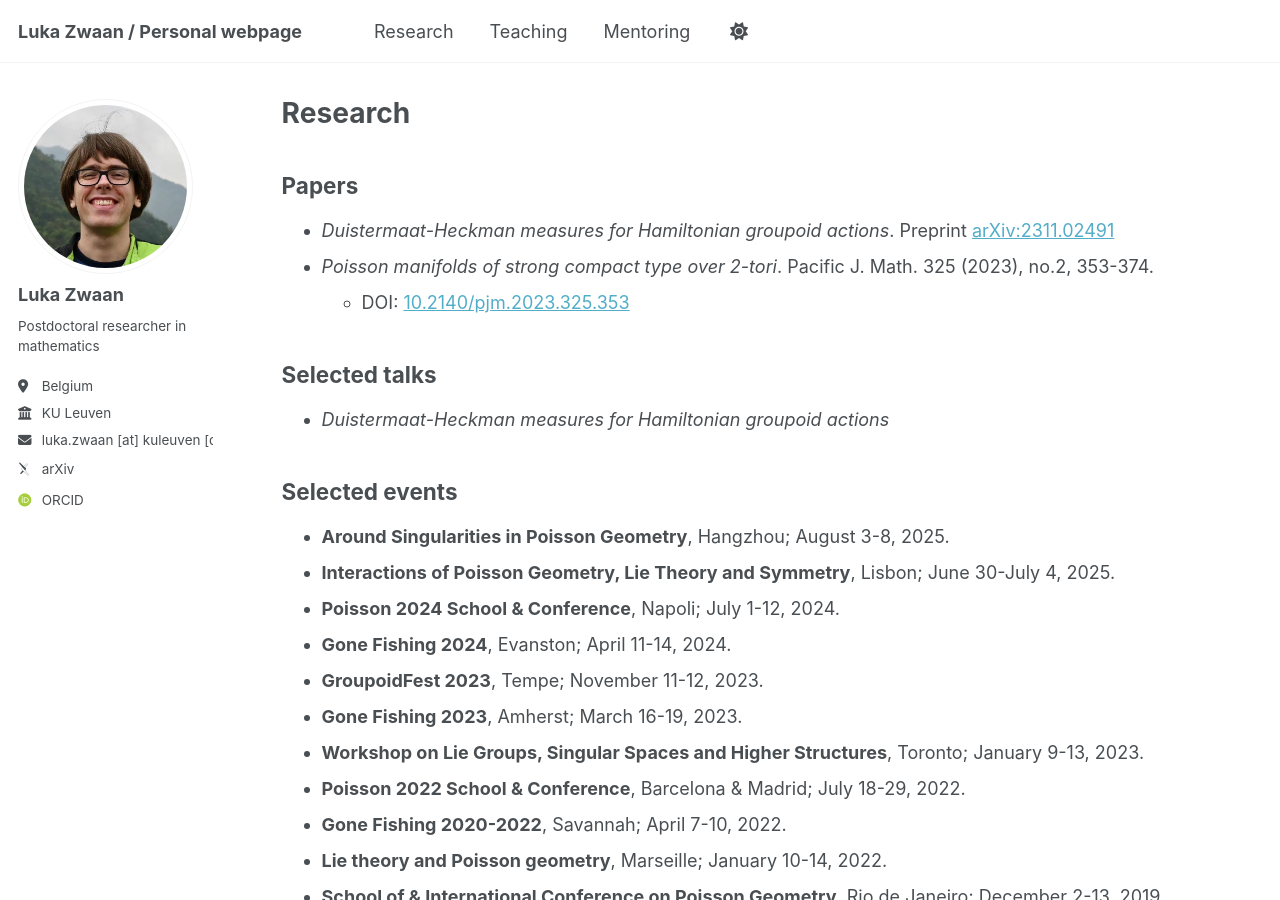
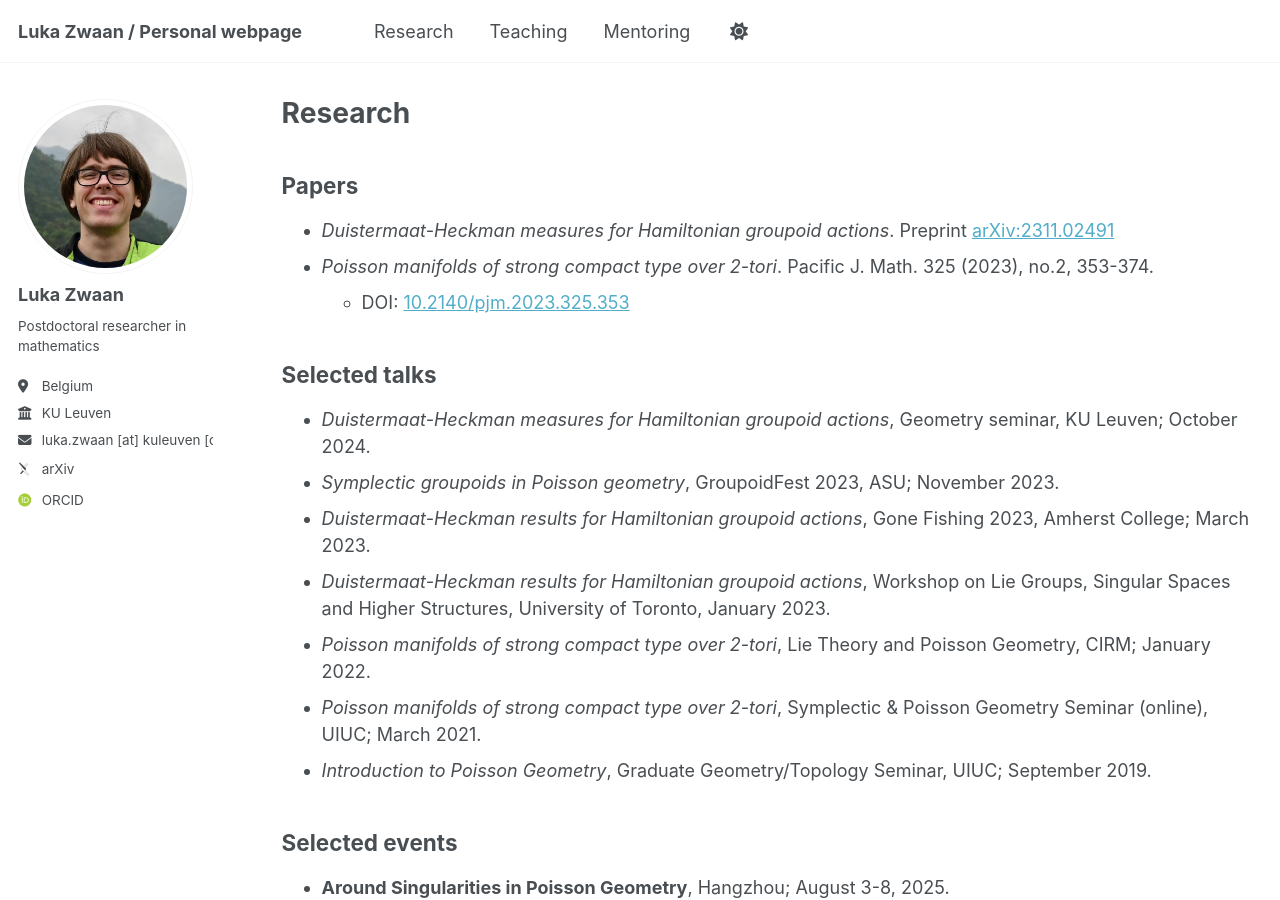
Before and after one commit to LukaZwaan/lukazwaan.github.io, a Jekyll site: the page built from _pages/research.md, in a window 1280 px wide and 900 px high. Built offline with Jekyll 4.4.1, drawn with Linux system fonts in a browser that asks for light colours; some web fonts are replaced; a script bundle is joined from its source files by our own code; library files that are not in the unit come from our copies.

Commit message:
Update research.md

```diff
--- a/_pages/research.md
+++ b/_pages/research.md
@@ -15,7 +15,13 @@ Papers
 Selected talks
 ------
 
-* _Duistermaat-Heckman measures for Hamiltonian groupoid actions_
+* _Duistermaat-Heckman measures for Hamiltonian groupoid actions_, Geometry seminar, KU Leuven; October 2024.
+* _Symplectic groupoids in Poisson geometry_, GroupoidFest 2023, ASU; November 2023.
+* _Duistermaat-Heckman results for Hamiltonian groupoid actions_, Gone Fishing 2023, Amherst College; March 2023.
+* _Duistermaat-Heckman results for Hamiltonian groupoid actions_, Workshop on Lie Groups, Singular Spaces and Higher Structures, University of Toronto, January 2023.
+* _Poisson manifolds of strong compact type over 2-tori_, Lie Theory and Poisson Geometry, CIRM; January 2022.
+* _Poisson manifolds of strong compact type over 2-tori_, Symplectic & Poisson Geometry Seminar (online), UIUC; March 2021.
+* _Introduction to Poisson Geometry_, Graduate Geometry/Topology Seminar, UIUC; September 2019.
 
 Selected events
 ------
```
